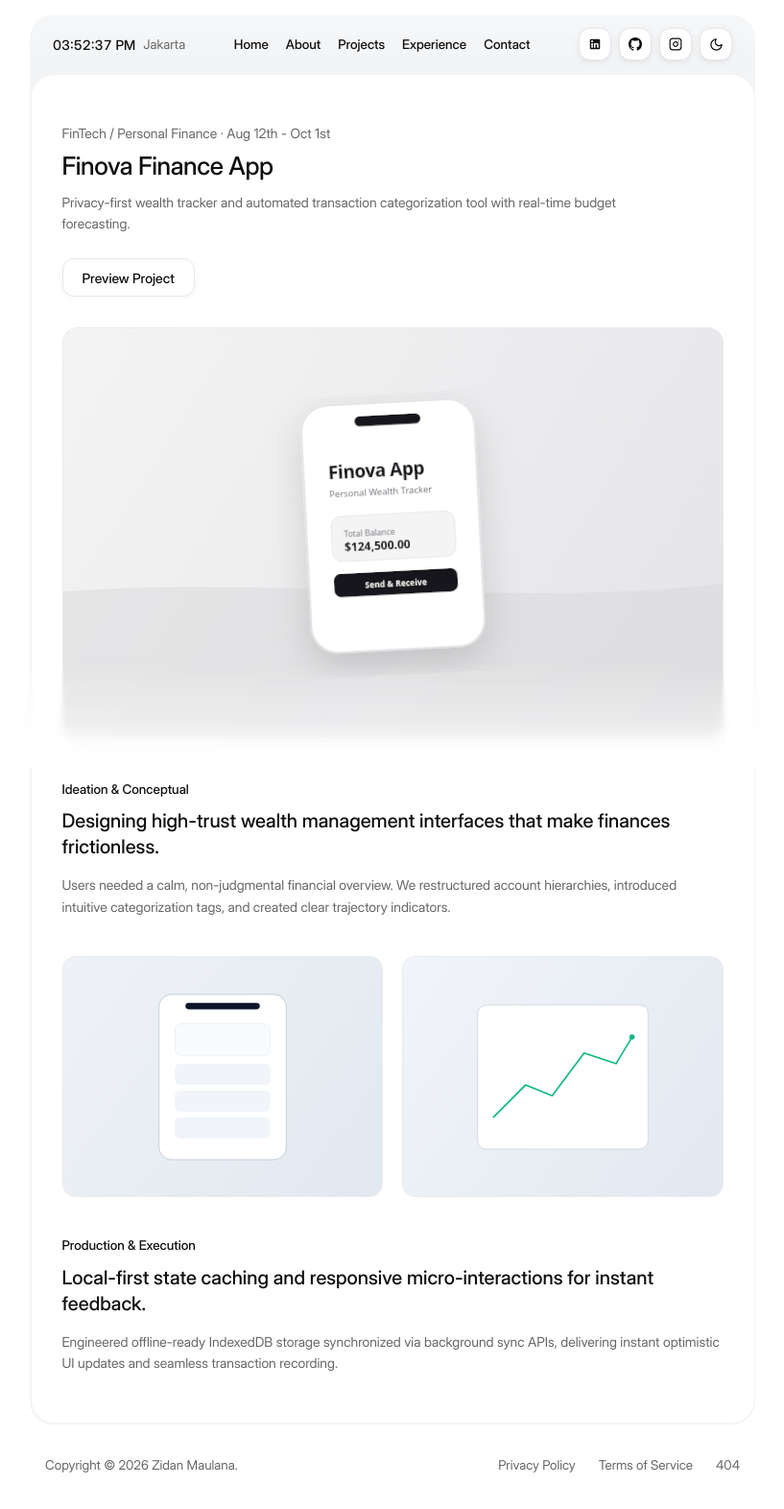
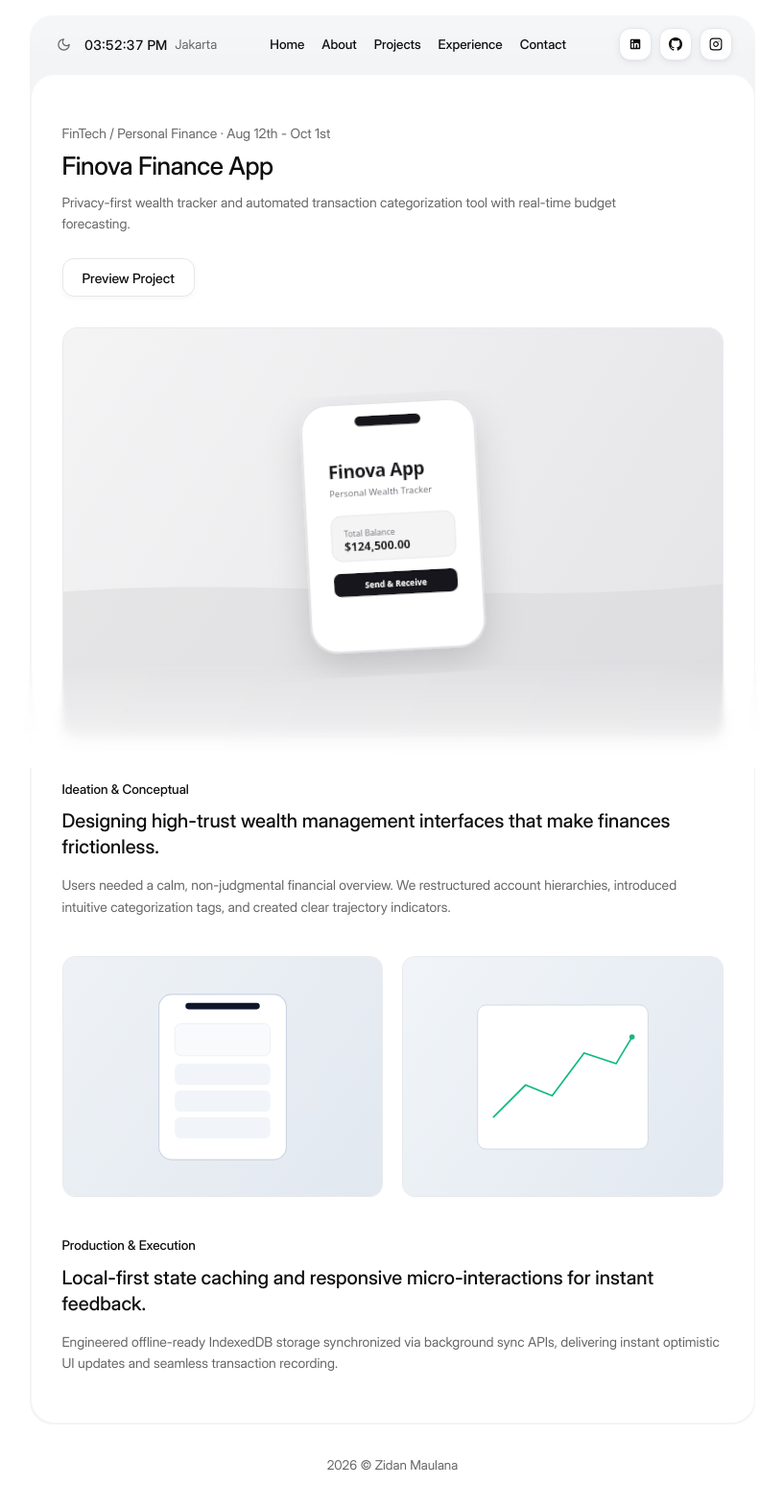
Before and after one commit to zidan-maulana/zidan-portfolio, a Next.js app: page /projects/finova-finance-app in a window 1280 px wide. Shown: the top 1572 px of the page at 96% size, without its empty margins (231-1048 px from the left). Built offline with nearby package versions, Linux system fonts and the light colour scheme.

Commit message:
feat: refine footer, proficiencies gap, theme toggle placement, and dark mode contrast

```diff
--- a/src/app/globals.css
+++ b/src/app/globals.css
@@ -26,6 +26,8 @@
   --btn-icon-shadow: 0 2px 8px rgba(0, 0, 0, 0.06), 0 1px 2px rgba(0, 0, 0, 0.04);
   --btn-icon-hover-shadow: 0 4px 12px rgba(0, 0, 0, 0.06);
   --hero-grid-stroke: #E5E7EB;
+  --contact-card-bg: #FFFFFF;
+  --contact-row-bg: #FFFFFF;
 }
 
 .dark {
@@ -52,6 +54,8 @@
   --btn-icon-shadow: 0 2px 8px rgba(0, 0, 0, 0.3);
   --btn-icon-hover-shadow: 0 4px 12px rgba(0, 0, 0, 0.45), inset 0 1px 0 rgba(255, 255, 255, 0.14), inset 0 12px 14px -6px rgba(255, 255, 255, 0.06), inset 0 -1.5px 0 rgba(0, 0, 0, 0.6);
   --hero-grid-stroke: #262626;
+  --contact-card-bg: #242424;
+  --contact-row-bg: #1A1A1A;
 }
 
 @theme {
@@ -63,6 +67,8 @@
   --color-muted-light: var(--muted-light);
   --color-border: var(--border);
   --color-border-subtle: var(--border-subtle);
+  --color-contact-card-bg: var(--contact-card-bg);
+  --color-contact-row-bg: var(--contact-row-bg);
   --color-accent: var(--accent);
   --color-accent-soft: var(--accent-soft);
   --color-btn-primary-bg: var(--btn-primary-bg);
--- a/src/app/projects/[slug]/page.tsx
+++ b/src/app/projects/[slug]/page.tsx
@@ -103,7 +103,7 @@ export default async function ProjectDetailPage({ params }: ProjectPageProps) {
                   href={project.liveUrl}
                   target="_blank"
                   rel="noopener noreferrer"
-                  className="inline-flex h-[38px] sm:h-[40px] items-center justify-center rounded-[12px] border border-btn-secondary-border bg-surface px-5 font-display text-[13.5px] sm:text-[14px] font-medium text-btn-secondary-text shadow-btn-secondary transition-all duration-200 ease hover:bg-btn-secondary-hover hover:shadow-btn-secondary-hover active:scale-[0.98] focus-visible:outline-none focus-visible:ring-2 focus-visible:ring-text"
+                  className="inline-flex h-[38px] sm:h-[40px] items-center justify-center rounded-[12px] border border-btn-secondary-border bg-surface px-5 font-display text-[13.5px] sm:text-[14px] font-medium text-btn-secondary-text shadow-btn-secondary transition-all duration-200 ease hover:bg-btn-secondary-hover hover:shadow-btn-secondary-hover dark:bg-white dark:text-btn-primary-text dark:border-transparent dark:hover:bg-white/90 active:scale-[0.98] focus-visible:outline-none focus-visible:ring-2 focus-visible:ring-text"
                 >
                   Preview Project
                 </a>
--- a/src/components/footer.tsx
+++ b/src/components/footer.tsx
@@ -1,5 +1,3 @@
-import Link from "next/link";
-
 interface FooterProps {
   name?: string;
 }
@@ -9,31 +7,11 @@ export function Footer({ name = "Zidan Maulana" }: FooterProps) {
 
   return (
     <footer
-      className="flex w-full max-w-[756px] flex-col sm:flex-row items-center justify-between gap-4 py-8 px-2 sm:px-4 text-[13.5px] text-muted"
+      className="flex w-full max-w-[756px] items-center justify-center py-6 sm:py-8 text-[13px] sm:text-[13.5px] text-muted"
       aria-label="Footer situs"
     >
-      <div className="font-normal">
-        Copyright &copy; {currentYear} {name}.
-      </div>
-      <div className="flex items-center gap-6 font-normal">
-        <Link
-          href="/privacy"
-          className="transition-colors hover:text-text focus-visible:outline-none focus-visible:ring-2 focus-visible:ring-text rounded-sm"
-        >
-          Privacy Policy
-        </Link>
-        <Link
-          href="/terms"
-          className="transition-colors hover:text-text focus-visible:outline-none focus-visible:ring-2 focus-visible:ring-text rounded-sm"
-        >
-          Terms of Service
-        </Link>
-        <Link
-          href="/404"
-          className="transition-colors hover:text-text focus-visible:outline-none focus-visible:ring-2 focus-visible:ring-text rounded-sm"
-        >
-          404
-        </Link>
+      <div className="font-normal text-center select-none">
+        {currentYear} &copy; {name}
       </div>
     </footer>
   );
--- a/src/components/header.tsx
+++ b/src/components/header.tsx
@@ -125,8 +125,9 @@ export function Header({
       className="flex h-[56px] sm:h-[60px] w-full items-center justify-between px-5 sm:px-6 rounded-[24px] bg-nav-bg/80 backdrop-blur-md transition-colors duration-200"
       aria-label="Navigasi Utama"
     >
-      {/* Kelompok Kiri: Jam Digital dan Lokasi */}
-      <div className="flex items-center shrink-0 whitespace-nowrap">
+      {/* Kelompok Kiri: Tombol Tema (Tanpa Shape) dan Jam Digital */}
+      <div className="flex items-center gap-2 sm:gap-2.5 shrink-0 whitespace-nowrap">
+        <ThemeToggle />
         <LiveClock timezone={timezone} location={location} />
       </div>
 
@@ -158,7 +159,7 @@ export function Header({
         ))}
       </div>
 
-      {/* Kelompok Kanan: 4 Tombol Kotak */}
+      {/* Kelompok Kanan: Tombol Sosial Media */}
       <div className="hidden sm:flex items-center gap-2 shrink-0">
         {socials.map((social) => (
           <a
@@ -173,12 +174,10 @@ export function Header({
             {renderSocialIcon(social.label)}
           </a>
         ))}
-        <ThemeToggle />
       </div>
 
       {/* Menu Tombol Hamburger untuk Layar Mobile */}
       <div className="flex sm:hidden items-center gap-2 shrink-0">
-        <ThemeToggle />
         <button
           type="button"
           onClick={() => setMobileMenuOpen(!mobileMenuOpen)}
--- a/src/components/proficiencies.tsx
+++ b/src/components/proficiencies.tsx
@@ -40,10 +40,10 @@ export function Proficiencies({
         {skills.map((skill) => (
           <div
             key={skill.id}
-            className="flex flex-col justify-between rounded-[18px] sm:rounded-[20px] bg-surface p-5 sm:p-6 md:p-7 min-h-[160px] sm:min-h-[175px] md:min-h-[185px] transition-colors duration-200"
+            className="flex flex-col justify-between rounded-[18px] sm:rounded-[20px] bg-surface p-5 sm:p-6 md:p-7 min-h-[170px] sm:min-h-[185px] md:min-h-[195px] transition-colors duration-200"
           >
             {/* Angka Numerik dengan Sedikit Jarak Bawah */}
-            <span className="font-display text-[30px] font-light text-muted-light/35 dark:text-muted/25 leading-none select-none mb-5 sm:mb-6">
+            <span className="font-display text-[30px] font-light text-muted-light/35 dark:text-muted/25 leading-none select-none mb-8 sm:mb-9 md:mb-10">
               {skill.number}
             </span>
 
--- a/src/components/projects.tsx
+++ b/src/components/projects.tsx
@@ -39,7 +39,7 @@ export function Projects({ projects }: ProjectsProps) {
         <HoverLift>
           <Link
             href="/projects"
-            className="inline-flex h-[44px] cursor-pointer items-center justify-center rounded-[14px] border border-btn-secondary-border bg-surface px-7 font-display text-[14.5px] font-medium text-btn-secondary-text shadow-btn-secondary transition-colors duration-200 ease hover:bg-btn-secondary-hover hover:shadow-btn-secondary-hover focus-visible:outline-none focus-visible:ring-2 focus-visible:ring-text"
+            className="inline-flex h-[44px] cursor-pointer items-center justify-center rounded-[14px] border border-btn-secondary-border bg-surface px-7 font-display text-[14.5px] font-medium text-btn-secondary-text shadow-btn-secondary transition-colors duration-200 ease hover:bg-btn-secondary-hover hover:shadow-btn-secondary-hover dark:bg-white dark:text-btn-primary-text dark:border-transparent dark:hover:bg-white/90 focus-visible:outline-none focus-visible:ring-2 focus-visible:ring-text"
           >
             See my Projects
           </Link>
--- a/src/components/theme-toggle.tsx
+++ b/src/components/theme-toggle.tsx
@@ -3,7 +3,7 @@
 import { useTheme } from "next-themes";
 import { useSyncExternalStore } from "react";
 
-const emptySubscribe = () => () => {};
+const emptySubscribe = () => () => { };
 
 function useMounted() {
   return useSyncExternalStore(
@@ -19,14 +19,12 @@ export function ThemeToggle() {
 
   if (!mounted) {
     return (
-      <button
-        type="button"
-        className="inline-flex h-[34px] w-[34px] items-center justify-center rounded-[12px] border border-btn-secondary-border bg-surface text-muted shadow-btn-icon shrink-0"
-        aria-label="Memuat pengalih tema"
-        disabled
+      <span
+        className="inline-flex items-center justify-center p-1 text-muted shrink-0"
+        aria-hidden="true"
       >
-        <span className="h-3.5 w-3.5" />
-      </button>
+        <span className="h-4 w-4" />
+      </span>
     );
   }
 
@@ -36,7 +34,7 @@ export function ThemeToggle() {
     <button
       type="button"
       onClick={() => setTheme(isDark ? "light" : "dark")}
-      className="inline-flex h-[34px] w-[34px] items-center justify-center rounded-[12px] border border-btn-secondary-border bg-surface text-text shadow-btn-icon transition-all duration-500 ease-out hover:bg-btn-secondary-hover hover:shadow-btn-icon-hover active:scale-[0.97] focus-visible:outline-none focus-visible:ring-2 focus-visible:ring-text shrink-0"
+      className="inline-flex cursor-pointer items-center justify-center p-1 text-muted hover:text-text transition-colors duration-200 rounded-md focus-visible:outline-none focus-visible:ring-2 focus-visible:ring-text shrink-0"
       aria-label={isDark ? "Ganti ke tema terang" : "Ganti ke tema gelap"}
       title={isDark ? "Ganti ke tema terang" : "Ganti ke tema gelap"}
     >
```
Also changed, not shown: src/components/contact.tsx (+4 -4 lines).
